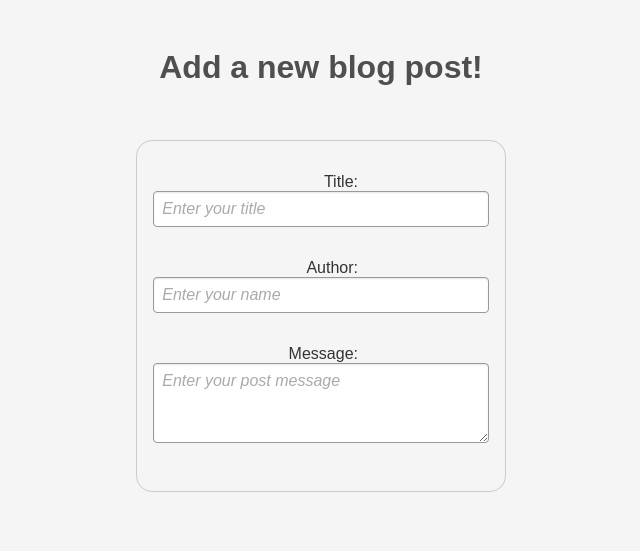
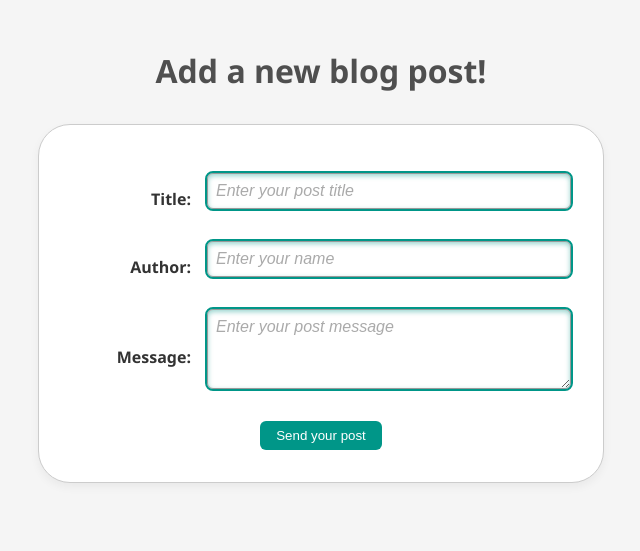
Before and after one commit to SandraSpiegelberg/Masterblog, a Flask app: page /add in a window 1280 px wide. Shown: the top 551 px of the page, without its empty margins (319-959 px from the left). Run offline with Flask 3, Linux system fonts and the light colour scheme.

Commit message:
add a 'make a new post!' button on the home page to link to the add route

```diff
--- a/app.py
+++ b/app.py
@@ -41,9 +41,9 @@ def add():
     """
     if request.method == 'POST':
         blog_posts = load_posts()
-        author = request.form.get("author")
-        title = request.form.get("title")
-        content = request.formget("msg")
+        author = request.form.get("post_author")
+        title = request.form.get("post_title")
+        content = request.form.get("post_message")
         if blog_posts:
             post_id = len(blog_posts) + 1
         else:
@@ -58,8 +58,8 @@ def add():
         blog_posts.append(new_post)
         save_posts(blog_posts)
         return redirect(url_for('index'))
-
-    return render_template('add.html')
+    else:
+        return render_template('add.html')
 
 
 if __name__ == "__main__":
--- a/static/style.css
+++ b/static/style.css
@@ -1,5 +1,9 @@
+:root {
+  --accent: #009688;
+}
+
 body {
-    font-family: Arial, sans-serif;
+    font-family: 'Segoe UI', Roboto, sans-serif;
     background-color: #F5F5F5;
     padding: 20px;
     color: #333;
@@ -11,26 +15,35 @@ h1 {
     color: #4F4F4F;
 }
 
-form {
-  display: inline-block;
+.styled-form {
+  display: block;
   /* Form outline */
   max-width: 500px;
   margin: 2em auto;
-  padding: 1em;
+  padding: 2em;
   border: 1px solid #ccc;
-  border-radius: 1em;
+  border-radius: 2em;
+  background-color: #fff;
+  box-shadow: 0 4px 10px rgba(0, 0, 0, 0.05);
 }
 
-p + p {
+p {
+  display: flex;
+  align-items: center;
+  margin-bottom: 1em;
+}
+
+/* p + p {
   margin-top: 1em;
-}
+} */
 
 label {
   /* Uniform size & alignment */
   display: inline-block;
-  min-width: 90px;
+  min-width: 120px;
   margin-right: 1em;
   text-align: right;
+  font-weight: bold;
   color: #333;
 }
 
@@ -40,16 +53,19 @@ textarea {
      By default, text areas have a monospace font */
   font: 1em sans-serif;
   /* Uniform text field size */
-  width: 100%;
+  flex: 1;
+  width: auto;
   max-width: 100%;
   box-sizing: border-box;
   margin-bottom: 1em;
   padding: 0.5em;
   /* Match form field borders */
   border: 1px solid #999;
-  border-radius: 4px;
-  box-shadow: inset 0 1px 2px rgba(0, 0, 0, 0.1);
+  border-radius: 6px;
+  /* box-shadow: inset 0 1px 2px rgba(0, 0, 0, 0.1); */
   transition: border-color 0.2s, box-shadow 0.2s;
+  outline: 2px solid var(--accent);
+  box-shadow: inset 0 2px 5px rgba(0, 150, 136, 0.4);
 }
 
 input:focus,
@@ -72,23 +88,31 @@ textarea {
   height: 5em;
 }
 
-.button {
-  /* Align buttons with the text fields */
-  padding-left: 90px; /* same size as the label elements */
+button {
+  background-color: var(--accent);
+  color: white;
+  border: none;
+  padding: 0.5em 1.2em;
+  border-radius: 6px;
+  cursor: pointer;
+  transition: background-color 0.2s ease;
+}
+.form-button{
+  text-align: center;
+  margin-top: 1em;
 }
 
-button {
-  /* This extra margin represent roughly the same space as the space
-     between the labels and their text fields */
-  margin-left: 0.5em;
+button:hover {
+  background-color: #00796b;
 }
 
 .post {
     background-color: #FFF;
     border: 1px solid #DDD;
     padding: 20px;
-    margin-bottom: 20px;
-    border-radius: 8px;
+    margin: 20px auto;
+    border-radius: 10px;
+    max-width: 500px;
 }
 
 .post h2 {
--- a/templates/add.html
+++ b/templates/add.html
@@ -8,19 +8,22 @@
     </head>
     <body>
         <h1>Add a new blog post!</h1>
-        <form action="{{url_for('add')}}" method="POST" spellcheck="true">
+        <form class="styled-form" action="{{url_for('add')}}" method="POST" spellcheck="true">
             <p>
-            <label for="title">Title:</label>
-            <input type="text" id="title" name="post_title" placeholder="Enter your title" required/>
+                <label for="title">Title:</label>
+                <input type="text" id="title" name="post_title" placeholder="Enter your post title" required/>
             </p>
             <p>
-            <label for="author">Author:</label>
-            <input type="text" id="author" name="post_author" placeholder="Enter your name" required />
+                <label for="author">Author:</label>
+                <input type="text" id="author" name="post_author" placeholder="Enter your name" required />
             </p>
             <p>
-            <label for="msg">Message:</label>
-            <textarea id="msg" name="post_message" placeholder="Enter your post message" required></textarea>
+                <label for="msg">Message:</label>
+                <textarea id="msg" name="post_message" placeholder="Enter your post message" required></textarea>
             </p>
+            <div class="form-button">
+                <button type="submit">Send your post</button>
+            </div>
         </form>
     </body>
 </html>
--- a/templates/index.html
+++ b/templates/index.html
@@ -15,5 +15,10 @@
         <p>{{ post["content"] }}</p>
     </div>
     {% endfor %}
+    <div class="button">
+        <form action="/add" method="GET">
+            <button>Make a new post!</button>
+        </form>
+    </div>
 </body>
 </html>
```
Also changed, not shown: blog_posts.json (+18 -2 lines), 1 other file.
